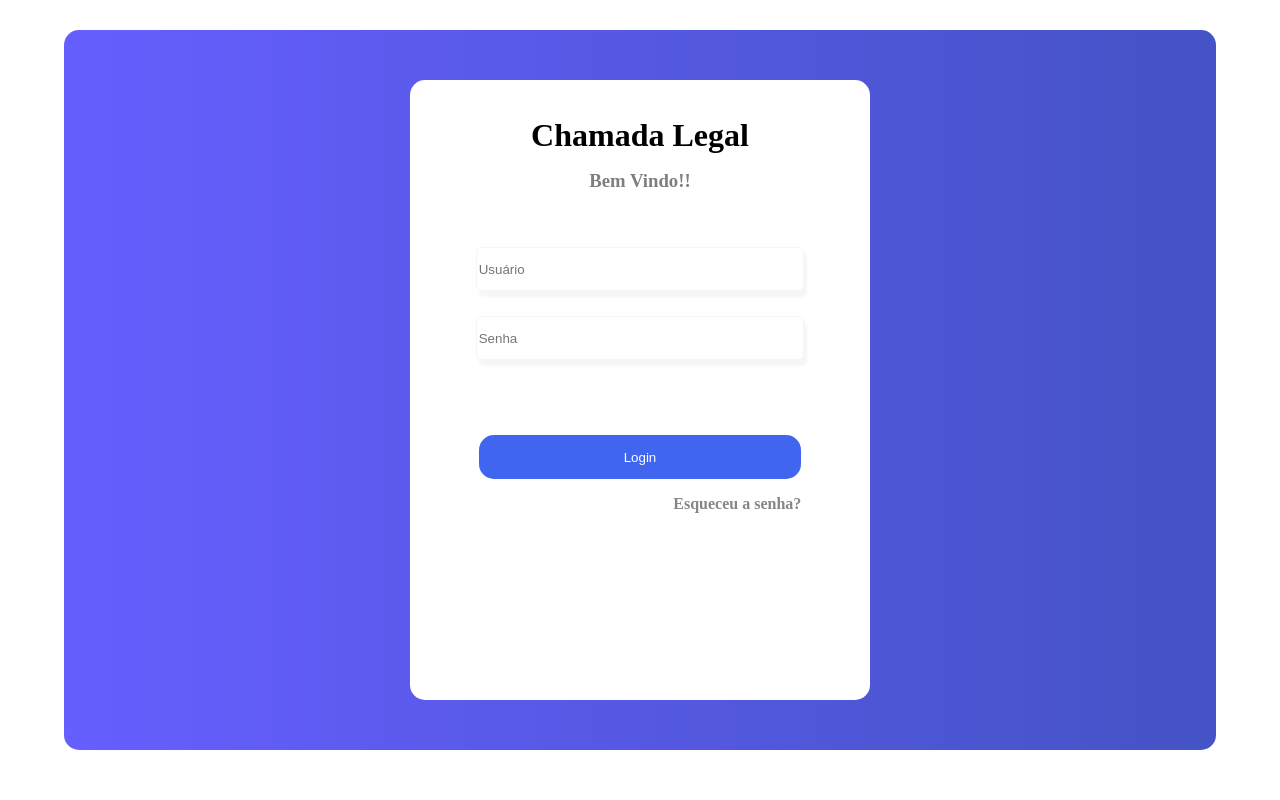
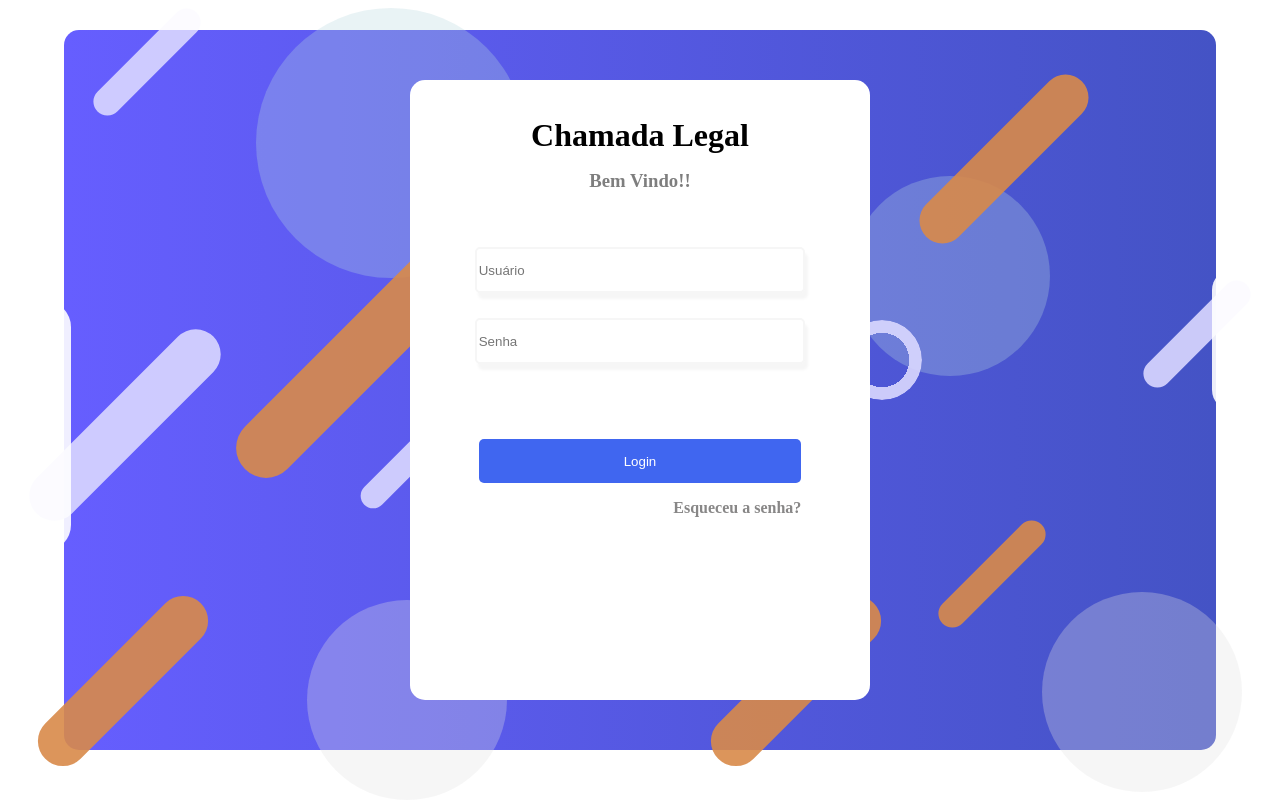
Before and after one commit to Trabalhos-de-5-Facul/QR-Code-School-Presence-API, a plain HTML site: page Web/index.html in a window 1280 px wide. Drawn offline with Linux system fonts and the light colour scheme.

Commit message:
Formas Geométricas no Container Principal

```diff
--- a/Web/index.css
+++ b/Web/index.css
@@ -22,7 +22,7 @@ body, html{
     z-index: 8;
 }
 
-.c1 {
+.Circle1 {
     position: absolute;
     width: 200px;
     height: 200px;
@@ -34,7 +34,7 @@ body, html{
     transition: 500ms ease-in-out;
 }
 
-.c2 {
+.Circle2 {
     position: absolute;
     width: 270px;
     height: 270px;
@@ -46,7 +46,7 @@ body, html{
     transition: 500ms ease-in-out;
 }
 
-.c3 {
+.Circle3 {
     position: absolute;
     width: 200px;
     height: 200px;
@@ -58,7 +58,7 @@ body, html{
 
 }
 
-.c4 {
+.Circle4 {
     position: absolute;
     width: 200px;
     height: 200px;
@@ -70,8 +70,7 @@ body, html{
     transition: 500ms ease-in-out;
 }
 
-.c5 {
-
+.Circle5 {
     position: absolute;
     width: 80px;
     height: 80px;
@@ -80,13 +79,13 @@ body, html{
     background-color: #dad8ff;
     border-radius: 50%;
     opacity: 0.9;
-    -webkit-mask-image: radial-gradient(circle, transparent 40%, black 41%);
+    -webkit-mask-image: radial-gradient(circle, transparent 48%, black 41%);
     object-fit: cover;
 }
 
 
 
-.l1 {
+.Line1 {
     position: absolute;
     height: 60px;
     width: 450px;
@@ -98,19 +97,19 @@ body, html{
     transform: rotate(-45deg);
   }
 
-.l2 {
+.Line2 {
     position: absolute;
     height: 50px;
-    width: 250px;
-    left: 0%;
-    top: 83%;
+    width: 220px;
+    left: 1%;
+    top: 82%;
     background: #d98a4a;
     border-radius: 30px;
     opacity: 0.9;
     transform: rotate(-45deg);
 }
 
-.l3 {
+.Line3 {
     position: absolute;
     height: 50px;
     width: 250px;
@@ -122,7 +121,7 @@ body, html{
     transform: rotate(-45deg);
 }
 
-.l3-s {
+.Line3-s {
     position: absolute;
     height: 52px;
     width: 250px;
@@ -134,8 +133,7 @@ body, html{
     transform: rotate(90deg);
 }
 
-.l4 {
-
+.Line4 {
     position: absolute;
     height: 25px;
     width: 125px;
@@ -145,6 +143,89 @@ body, html{
     border-radius: 30px;
     opacity: 0.9;
     transform: rotate(-45deg);
+}
+
+.Line5 {
+    position: absolute;
+    height: 50px;
+    width: 220px;
+    right: 29.2%;
+    top: 82%;
+    background: #d98a4a;
+    border-radius: 30px;
+    opacity: 0.9;
+    transform: rotate(-45deg);
+}
+
+.Line6 {
+    position: absolute;
+    height: 28px;
+    width: 140px;
+    right: 17%;
+    top: 70%;
+    background: #d98a4a;
+    border-radius: 30px;
+    opacity: 0.9;
+    transform: rotate(-45deg);
+}
+
+.Line7 {
+    position: absolute;
+    height: 28px;
+    width: 140px;
+    right: 1%;
+    top: 40%;
+    background: #dad8ff;
+    border-radius: 30px;
+    opacity: 0.9;
+    transform: rotate(-45deg);
+}
+
+.Line7-s {
+    position: absolute;
+    height: 40px;
+    width: 140px;
+    right: -1.74%;
+    top: 40%;
+    background: #ffffff;
+    border-radius: 30px;
+    opacity: 0.9;
+    transform: rotate(90deg);
+}
+
+.Line8 {
+    position: absolute;
+    height: 46px;
+    width: 220px;
+    right: 13%;
+    top: 17%;
+    background: #d98a4a;
+    border-radius: 30px;
+    opacity: 0.9;
+    transform: rotate(-45deg);
+}
+
+.Line9 {
+    position: absolute;
+    height: 28px;
+    width: 140px;
+    left: 6%;
+    top: 6%;
+    background: #dad8ff;
+    border-radius: 30px;
+    opacity: 0.9;
+    transform: rotate(-45deg);
+}
+
+.Line9-s {
+    position: absolute;
+    height: 30px;
+    width: 140px;
+    left: 6%;
+    top: 0%;
+    background: #ffffff;
+    border-radius: 30px;
+    opacity: 0.9;
 }
 
 .LoginContainer {
@@ -193,7 +274,7 @@ input {
     height: 40px;
     border-radius: 5px;
     box-shadow: 3px 6px 3px #f6f6f6;;
-    border: 1px solid #f6f6f6;
+    border: 2.5px solid #f6f6f6;
 }
 
 input:focus {
@@ -205,7 +286,7 @@ button {
     width: 70%;
     margin-top: 50px;
     background-color: #4066f0;
-    border-radius: 15px;
+    border-radius: 5px;
     border: none;
 }
 
```
